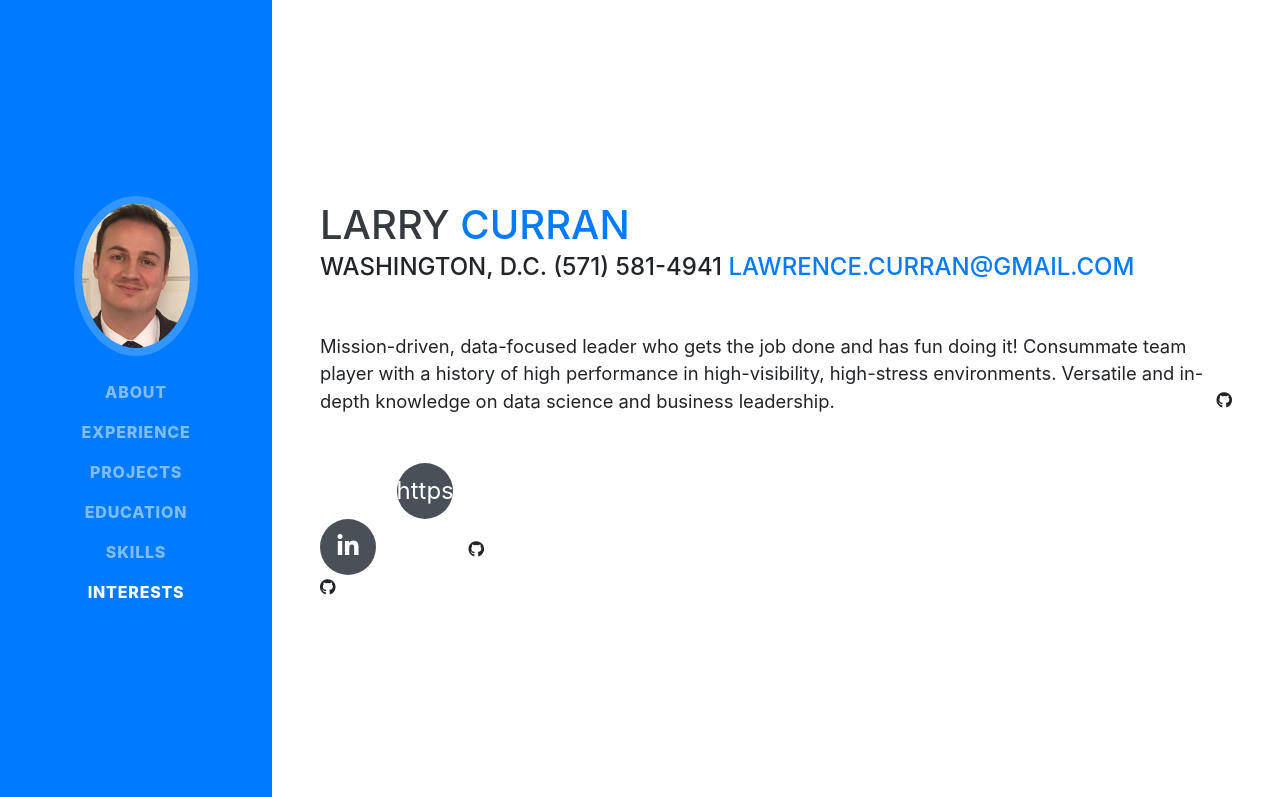
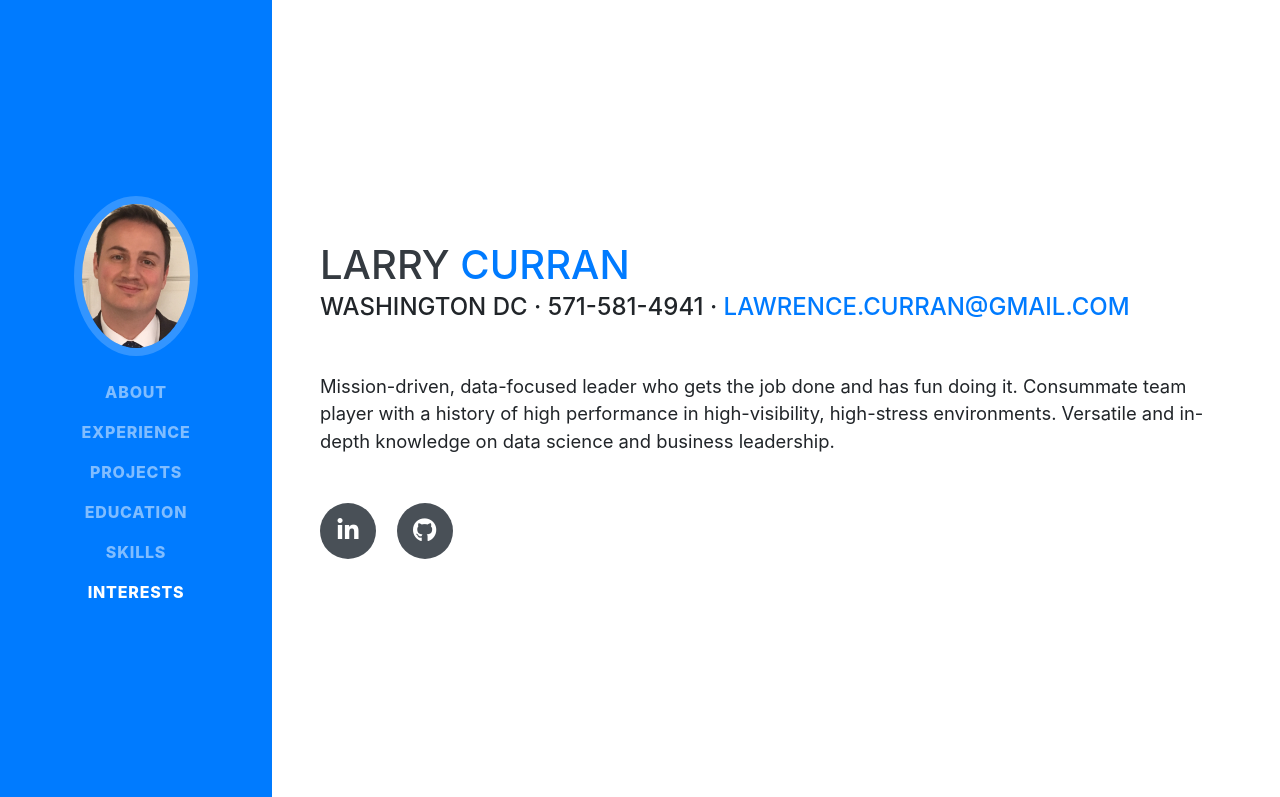
Before and after one commit to larrycurran/larrycurran.github.io, a website with bundled scripts: page index.html in a window 1280 px wide. Shown: the top 797 px of the page. Built offline with nearby package versions, Linux system fonts and the light colour scheme; a web font is replaced by a local one.

Commit message:
Update index.html

```diff
--- a/index.html
+++ b/index.html
@@ -66,17 +66,18 @@
         <h1 class="mb-0">Larry
           <span class="text-primary">Curran</span>
         </h1>
-        <div class="subheading mb-5">Washington, D.C. (571) 581-4941
-          <a href="mailto:Lawrence.Curran@gmail.com">Lawrence.Curran@gmail.com</a>
+        <div class="subheading mb-5">Washington DC · 571-581-4941 ·
+          <a href="mailto:jurgen.as@gmail.com">lawrence.curran@gmail.com</a>
         </div>
-        <p class="lead mb-5">Mission-driven, data-focused leader who gets the job done and has fun doing it! Consummate team player with a history of high performance in high-visibility, high-stress environments. Versatile and in-depth knowledge on data science and business leadership.</p>
+        <p class="lead mb-5">Mission-driven, data-focused leader who gets the job done and has fun doing it.  Consummate team player with a history of high performance in high-visibility, high-stress environments. Versatile and in-depth knowledge on data science and business leadership.  </p>
         <div class="social-icons">
           <a href="https://www.linkedin.com/in/larry-curran-b37291195/">
             <i class="fab fa-linkedin-in"></i>
           </a>
-          <a href="fab fa-github">https://github.com/larrycurran">
-            <i class="fab fa-github"</i>
+          <a href="https://github.com/larrycurran">
+            <i class="fab fa-github"></i>
           </a>
+
         </div>
       </div>
     </section>
```
